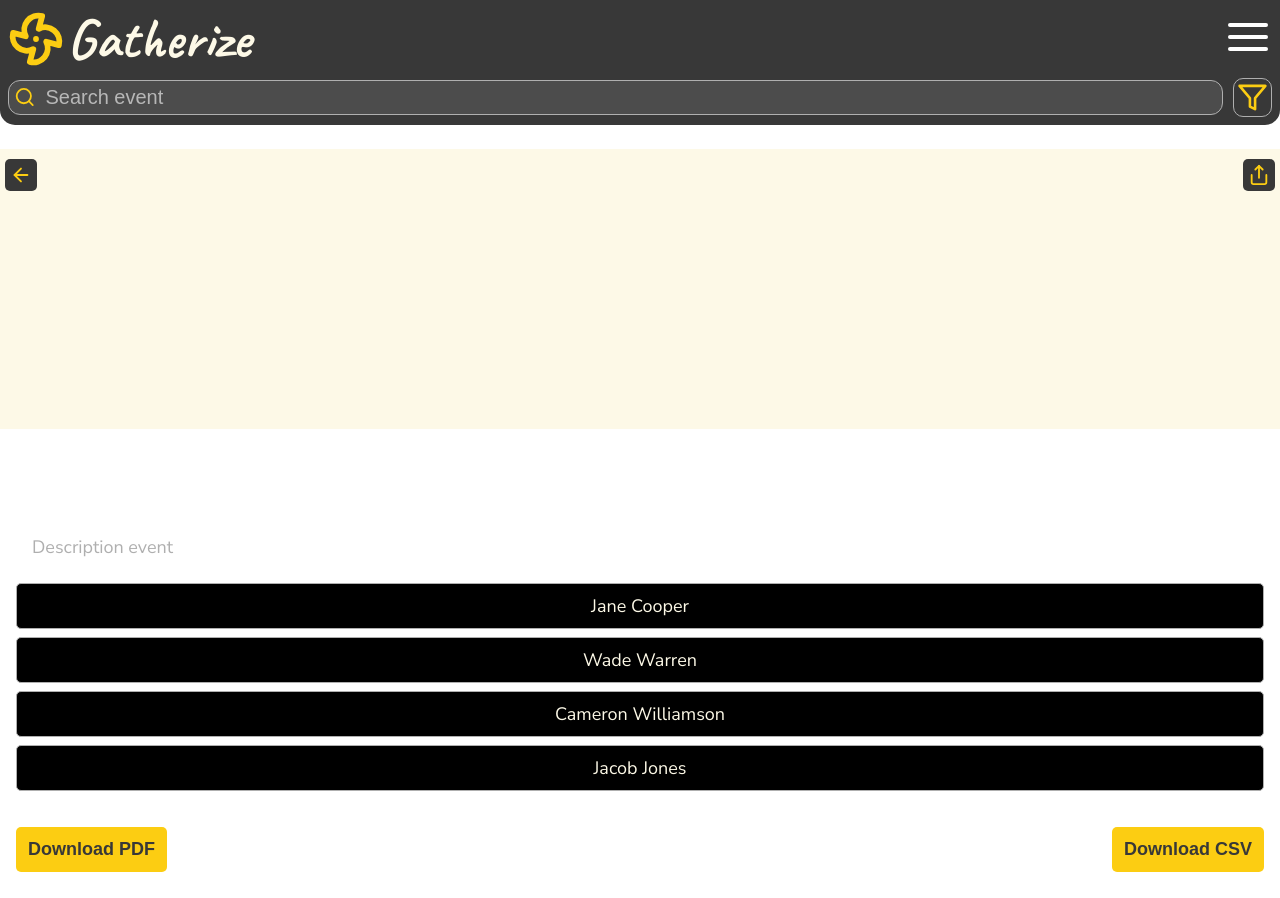
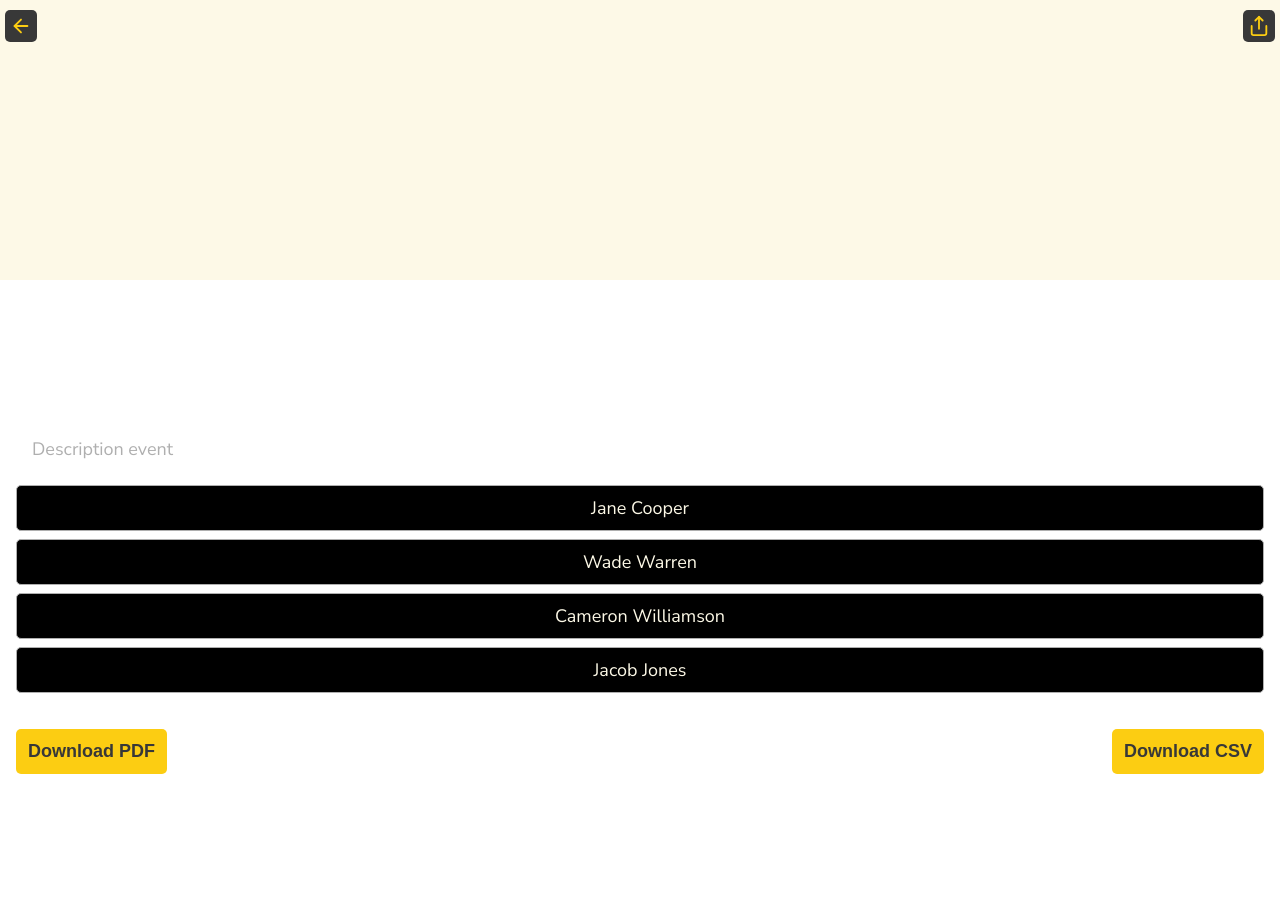
Before and after one commit to Gcld/gatherize, a Next.js app: page /event/1/admin/participants in a window 1280 px wide. After the commit the page ends 800 px from the top, so only its background shows below. Built offline with nearby package versions, Linux system fonts and the light colour scheme.

Commit message:
style: responsividade da página de participantes
refactor: removendo funcionalidade de header na versão desktop da página de participantes

```diff
--- a/src/app/event/[id]/admin/participants/page.tsx
+++ b/src/app/event/[id]/admin/participants/page.tsx
@@ -3,14 +3,12 @@
 import React from 'react';
 import { LuArrowLeft, LuShare } from 'react-icons/lu';
 import Link from 'next/link';
-import Header from '@/components/Header';
 import {
     Container,
     EventButton,
     EventButtonsDiv,
     EventPicture,
     TitleAndDescriptionDiv,
-    DesktopOnly,
     EventContent,
     ParticipantsList,
     Participant,
@@ -38,9 +36,6 @@ export default function EventParticipants() {
 
     return (
         <Container>
-            <DesktopOnly>
-                <Header />
-            </DesktopOnly>
             <EventPicture>
                 <EventButtonsDiv>
                     <Link href="/" passHref>
```
